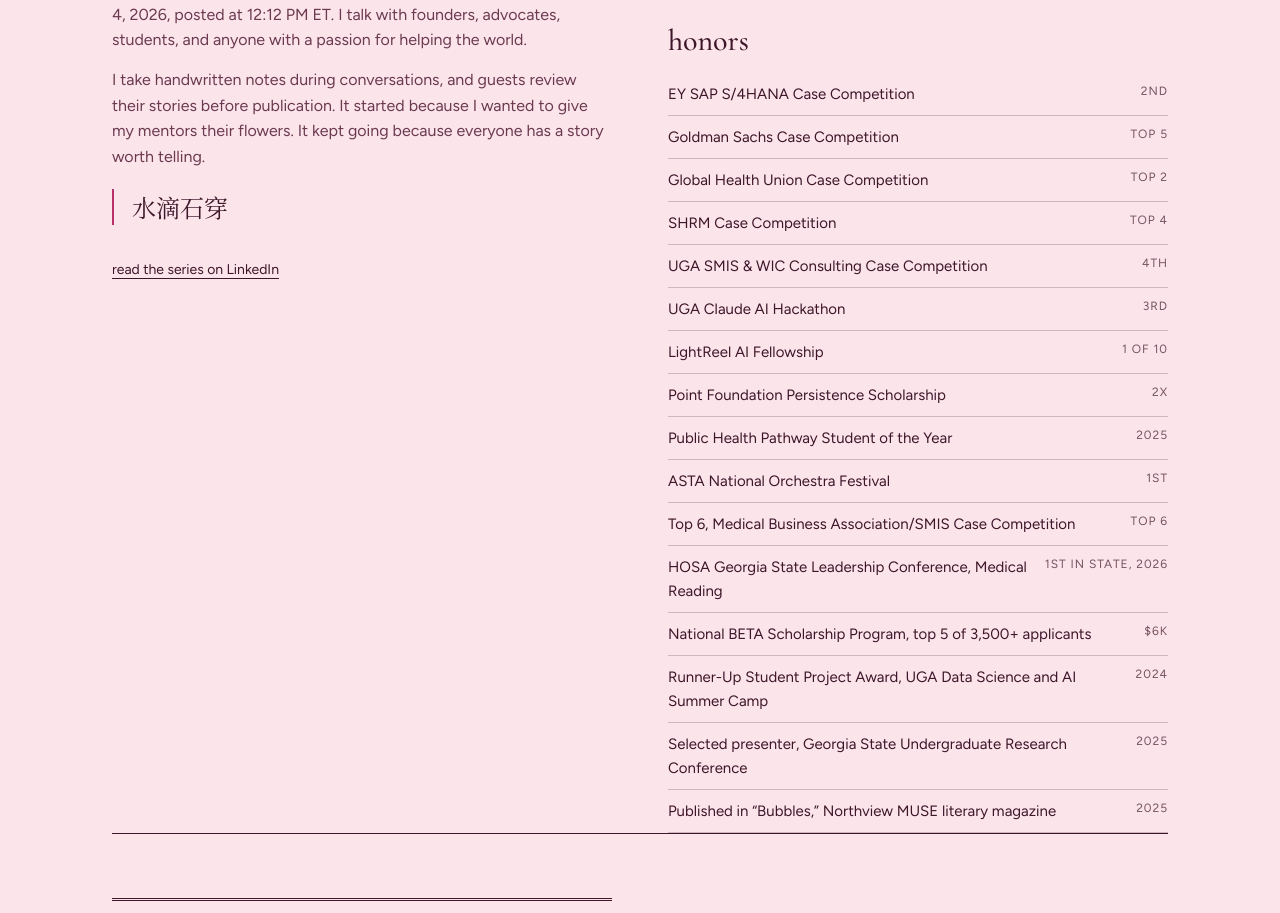
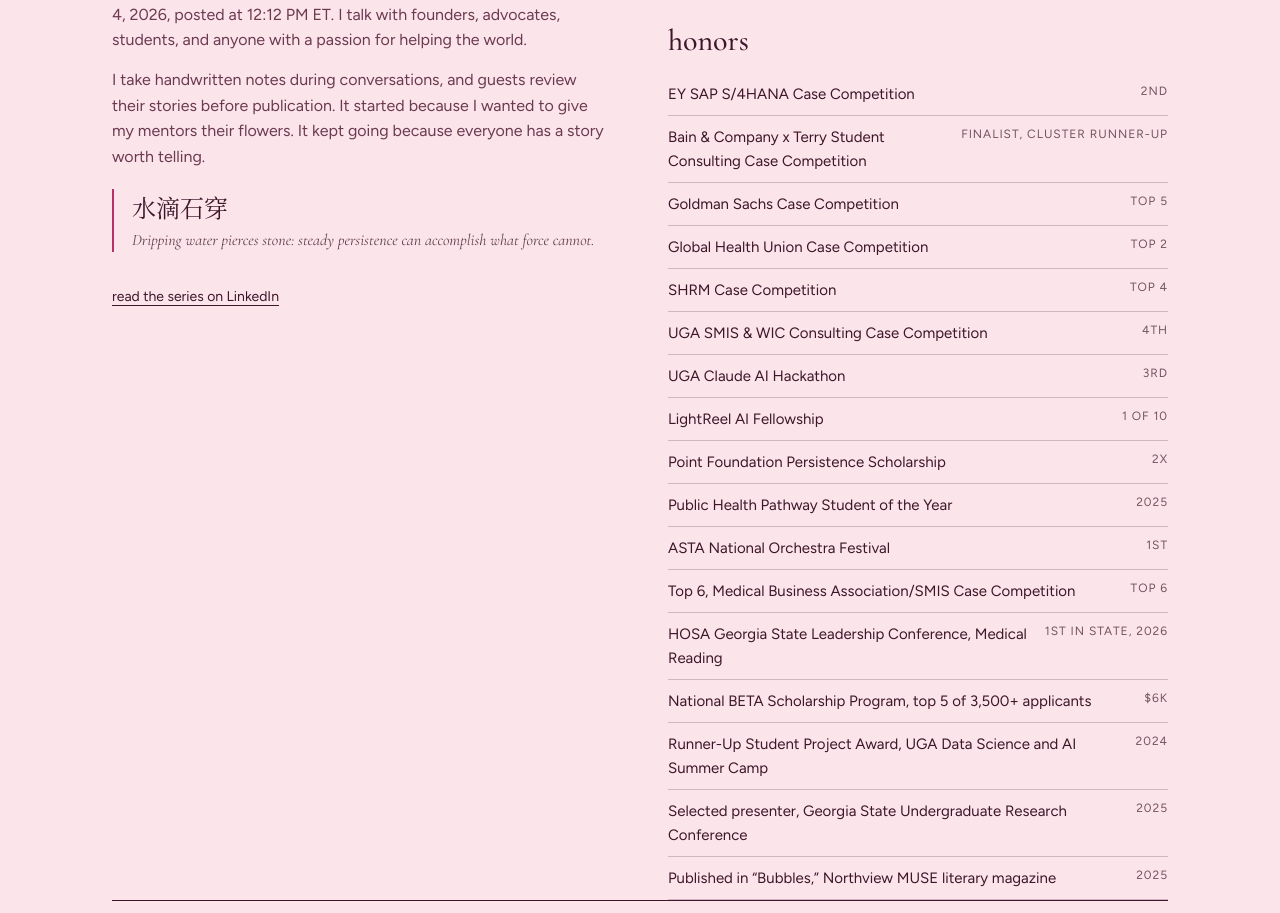
Before and after one commit to ellielwang/ellielwang.github.io, a React (Vite) app: page / in a window 1280 px wide. Shown: the part 4291-5204 px from the top of the page. Built offline with nearby package versions, Linux system fonts and the light colour scheme.

Commit message:
Add Bain case competition to honors, meaning under 水滴石穿

```diff
--- a/src/App.tsx
+++ b/src/App.tsx
@@ -249,7 +249,7 @@ function Home() {
                     <div className="ew-shead"><h2>about the <em>series</em></h2></div>
                     <p>My daily storytelling series on LinkedIn: one story every day since July 4, 2026, posted at 12:12 PM ET. I talk with founders, advocates, students, and anyone with a passion for helping the world.</p>
                     <p>I take handwritten notes during conversations, and guests review their stories before publication. It started because I wanted to give my mentors their flowers. It kept going because everyone has a story worth telling.</p>
-                    <blockquote><span lang="zh-Hant" className="ew-zh">水滴石穿</span></blockquote>
+                    <blockquote><span lang="zh-Hant" className="ew-zh">水滴石穿</span><span className="ew-zh-en">Dripping water pierces stone: steady persistence can accomplish what force cannot.</span></blockquote>
                     <a className="ew-link" href="https://www.linkedin.com/in/ellielwang" target="_blank" rel="noreferrer">read the series on LinkedIn</a>
                 </div>
                 <div>
@@ -257,6 +257,7 @@ function Home() {
                     <h3 className="ew-small">honors</h3>
                     <ul className="ew-honors">
                         <li>EY SAP S/4HANA Case Competition<span>2nd</span></li>
+                        <li>Bain &amp; Company x Terry Student Consulting Case Competition<span>finalist, cluster runner-up</span></li>
                         <li>Goldman Sachs Case Competition<span>top 5</span></li>
                         <li>Global Health Union Case Competition<span>top 2</span></li>
                         <li>SHRM Case Competition<span>top 4</span></li>
--- a/src/style.css
+++ b/src/style.css
@@ -318,3 +318,5 @@ body { background: #fbe4ea; }
 .ew-news-small { padding-top: 28px; padding-bottom: 36px; }
 .ew-news-small .ew-nlabel { margin: 0; font-size: 12px; letter-spacing: .12em; text-transform: uppercase; opacity: .75; }
 .ew-news-small .ew-nform { margin-top: 12px; }
+
+.ew-zh-en { display: block; font-size: 16px; line-height: 1.4; margin-top: 4px; opacity: .8; }
```
Also changed, not shown: 3 other files (tests, documents, lock files or other folders).
